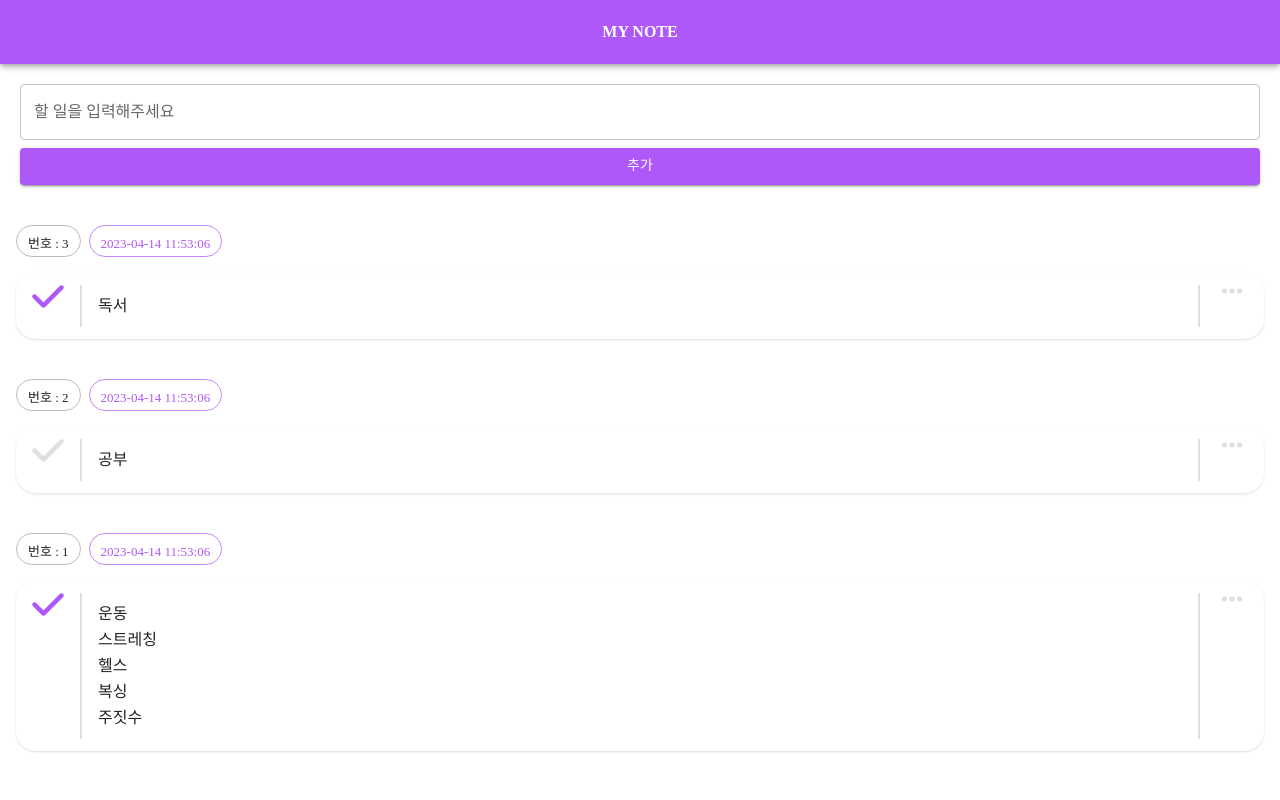
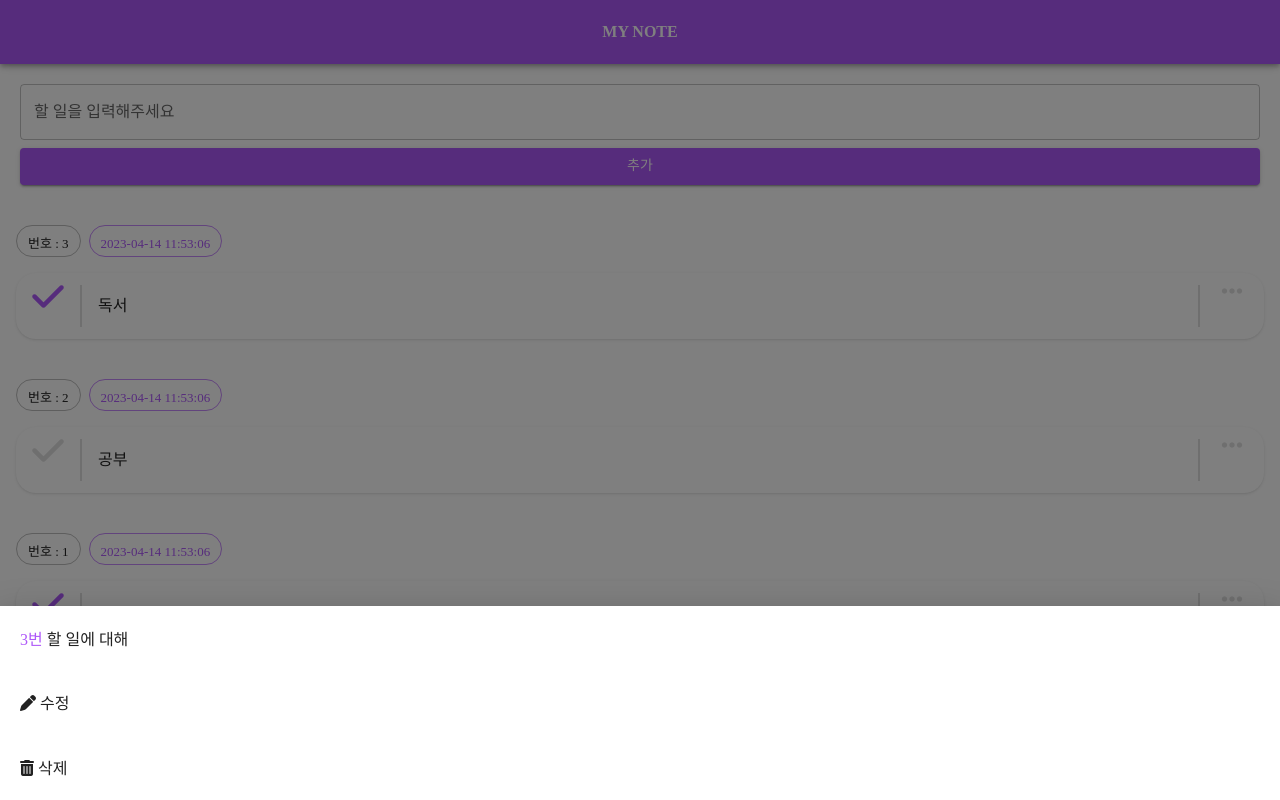
Before and after one commit to fbtjdwls04/2023-04-react-test, a React (Create React App) app: page / in a window 1280 px wide. Both pictures are taken after a click on the button 1232 px from the left and 305 px from the top of the page. Built offline with nearby package versions, Linux system fonts and the light colour scheme; a web font is replaced by a local one.

Commit message:
modal과 사용자정의 hook 사용으로 수정과 삭제버튼 기능 활성화

```diff
--- a/src/App.js
+++ b/src/App.js
@@ -1,5 +1,17 @@
-import React, { useEffect, useState, useRef } from "react";
-import { AppBar, TextField, Toolbar, Button, Chip, Box } from "@mui/material";
+import React, { useEffect, useState, useRef, useMemo } from "react";
+import {
+  AppBar,
+  TextField,
+  Toolbar,
+  Button,
+  Chip,
+  SwipeableDrawer,
+  List,
+  ListItem,
+  ListItemButton,
+  Divider,
+  Modal,
+} from "@mui/material";
 import classNames from "classnames";
 import Order from "./Order";
 
@@ -29,65 +41,26 @@ function useTodosState() {
     const newTodos = todos.filter((_, _index) => _index != index);
     SetTodos(newTodos);
   };
+
+  const removeTodoById = (id) => {
+    const index = todos.findIndex((todo) => todo.id == id);
+
+    if (index != -1) {
+      removeTodo(index);
+    }
+  };
+
   return {
     todos,
     addTodo,
     modifyTodo,
     removeTodo,
+    removeTodoById,
   };
 }
-
-function App() {
-  const todosState = useTodosState();
-  useEffect(() => {
-    todosState.addTodo("운동\n스트레칭\n헬스\n복싱\n주짓수");
-    todosState.addTodo("공부");
-    todosState.addTodo("독서");
-  }, []);
-  const onSubmit = (e) => {
-    e.preventDefault();
-
-    const form = e.target;
-
-    form.content.value = form.content.value.trim();
-
-    if (form.content.value.length == 0) {
-      alert("내용을 입력해주세요");
-      form.content.focus();
-      return;
-    }
-
-    todosState.addTodo(form.content.value);
-    form.content.value = "";
-    form.content.focus();
-  };
-
+function TodoListItem({ todo, index, todosState, openDrawer }) {
   return (
     <>
-      <AppBar position="fixed">
-        <Toolbar>
-          <div className="flex-1"></div>
-          <span className="font-bold">MY NOTE</span>
-          <div className="flex-1"></div>
-        </Toolbar>
-      </AppBar>
-      <Toolbar />
-      <form onSubmit={onSubmit} className="flex flex-col my-5 mx-5 gap-2">
-        <TextField
-          minRows={3}
-          maxRows={10}
-          autoComplete="off"
-          name="content"
-          label="할 일을 입력해주세요"
-          variant="outlined"
-        />
-        <Button variant="contained" type="submit">
-          추가
-        </Button>
-      </form>
-      <div className="mt-5 px-4">
-        <ul>
-          {todosState.todos.map((todo, index) => (
       <li key={todo.id} className="mt-10">
         <div className="flex gap-2">
           <Chip
@@ -113,8 +86,7 @@ function App() {
                 "items-center",
                 "text-4xl",
                 {
-                        "text-[color:var(--mui-color-primary-main)]":
-                          index % 2 == 0,
+                  "text-[color:var(--mui-color-primary-main)]": index % 2 == 0,
                 },
                 { "text-[#dfdfdf]": index % 2 != 0 }
               )}
@@ -132,6 +104,7 @@ function App() {
           <div className="flex-shrink-0 my-3 w-[2px] bg-[#dfdfdf]"></div>
 
           <Button
+            onClick={() => openDrawer(todo.id)}
             className="flex-shrink-0 !rounded-[0_20px_20px_0] !items-start"
             color="inherit"
           >
@@ -141,9 +114,173 @@ function App() {
           </Button>
         </div>
       </li>
+    </>
+  );
+}
+function useTodoOptionDrawerStatus() {
+  const [todoId, SetTodoId] = useState(null);
+  const opened = useMemo(() => todoId !== null, [todoId]);
+  const close = () => SetTodoId(null);
+  const open = (id) => SetTodoId(id);
+
+  return {
+    todoId,
+    opened,
+    close,
+    open,
+  };
+}
+
+function useEditTodoModal() {
+  const [opened, SetEditTodoModalOpened] = useState(false);
+
+  const open = () => {
+    SetEditTodoModalOpened(true);
+  };
+
+  const close = () => {
+    SetEditTodoModalOpened(false);
+  };
+  return {
+    open,
+    close,
+    opened,
+  };
+}
+
+function TodoOptionDrawer({ status, todosState }) {
+  const useEditTodo = useEditTodoModal();
+  const removeTodo = () => {
+    todosState.removeTodoById(status.todoId);
+    status.close();
+  };
+
+  return (
+    <>
+      <SwipeableDrawer
+        anchor={"bottom"}
+        onOpen={() => {}}
+        open={status.opened}
+        onClose={status.close}
+      >
+        <List className="!py-0">
+          <ListItem className="!p-5 !pt-6">
+            <span className="text-[color:var(--mui-color-primary-main)]">
+              {status.todoId}번
+            </span>
+            <span>&nbsp;</span>
+            <span>할 일에 대해</span>
+          </ListItem>
+          <ListItemButton
+            className="!p-5 !pt-6 !items-baseline"
+            onClick={useEditTodo.open}
+          >
+            <i className="fa-solid fa-pen"></i>
+            &nbsp;수정
+          </ListItemButton>
+          <ListItemButton
+            className="!p-5 !pt-6 !items-baseline"
+            onClick={removeTodo}
+          >
+            <i className="fa-solid fa-trash-can"></i>
+            &nbsp;삭제
+          </ListItemButton>
+        </List>
+      </SwipeableDrawer>
+      <Modal
+        className="flex justify-center items-center"
+        open={useEditTodo.opened}
+        onClose={useEditTodo.close}
+      >
+        <div className="bg-white p-10 rounded-[20px]">안녕하세요</div>
+      </Modal>
+    </>
+  );
+}
+
+function TodoList({ todosState }) {
+  const todoOptionDrawerStatus = useTodoOptionDrawerStatus();
+  return (
+    <>
+      <TodoOptionDrawer
+        status={todoOptionDrawerStatus}
+        todosState={todosState}
+      />
+      <div className="mt-5 px-4">
+        <ul>
+          {todosState.todos.map((todo, index) => (
+            <TodoListItem
+              todo={todo}
+              index={index}
+              openDrawer={todoOptionDrawerStatus.open}
+            />
           ))}
         </ul>
       </div>
+    </>
+  );
+}
+function NewTodoForm({ todosState }) {
+  const onSubmit = (e) => {
+    e.preventDefault();
+
+    const form = e.target;
+
+    form.content.value = form.content.value.trim();
+
+    if (form.content.value.length == 0) {
+      alert("내용을 입력해주세요");
+      form.content.focus();
+      return;
+    }
+
+    todosState.addTodo(form.content.value);
+    form.content.value = "";
+    form.content.focus();
+  };
+
+  return (
+    <>
+      <form onSubmit={onSubmit} className="flex flex-col my-5 mx-5 gap-2">
+        <TextField
+          minRows={3}
+          maxRows={10}
+          autoComplete="off"
+          name="content"
+          label="할 일을 입력해주세요"
+          variant="outlined"
+        />
+        <Button variant="contained" type="submit">
+          추가
+        </Button>
+      </form>
+    </>
+  );
+}
+
+function App() {
+  const todosState = useTodosState();
+  useEffect(() => {
+    todosState.addTodo("운동\n스트레칭\n헬스\n복싱\n주짓수");
+    todosState.addTodo("공부");
+    todosState.addTodo("독서");
+  }, []);
+
+  return (
+    <>
+      <AppBar position="fixed">
+        <Toolbar>
+          <div className="flex-1"></div>
+          <span className="font-bold">MY NOTE</span>
+          <div className="flex-1"></div>
+        </Toolbar>
+      </AppBar>
+
+      <Toolbar />
+
+      <NewTodoForm todosState={todosState} />
+
+      <TodoList todosState={todosState} />
     </>
   );
 }
```
Lines whose indentation alone changed are shown as unchanged.
